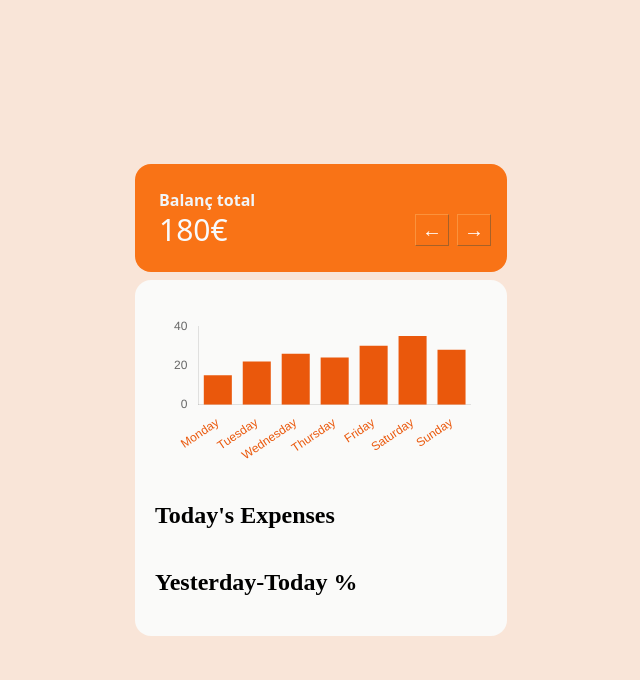
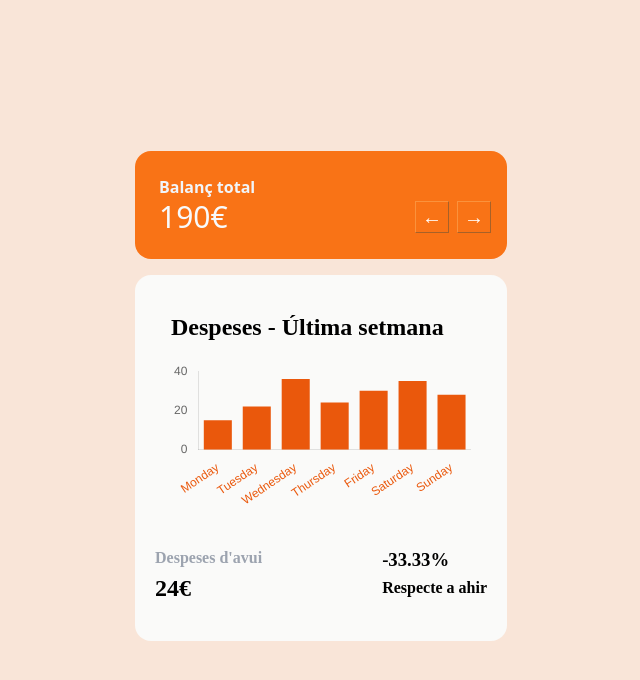
Before and after one commit to Laucf7/Sprint-8, a React (Vite) app: page / in a window 1280 px wide. Shown: the top 680 px of the page, without its empty margins (319-959 px from the left). Built offline with nearby package versions, Linux system fonts and the light colour scheme.

Commit message:
Exercici-4

```diff
--- a/src/components/Card.tsx
+++ b/src/components/Card.tsx
@@ -6,10 +6,12 @@ import YesterdayTodayPercentage from './YesterdayTodayPercentage.tsx';
 const Card: React.FC = () => {
 
     return (
-        <div className='bg-cover bg-stone-50 card m-2 p-5'>
+        <div className='bg-cover bg-stone-50 card m-2 p-5 my-4'>
             <WeeklyExpensesGraphic />
-            <TodaysExpenses />
-            <YesterdayTodayPercentage />
+            <div className='flex items-center justify-between'>
+                <TodaysExpenses />
+                <YesterdayTodayPercentage />
+            </div>
         </div>
     );
 };
--- a/src/components/TodaysExpenses.tsx
+++ b/src/components/TodaysExpenses.tsx
@@ -1,13 +1,13 @@
-//import React, { useContext } from 'react';
-//import { ExpenseContext } from '../context/ExpenseContext.tsx';
+import React, { useContext } from 'react';
+import { ExpenseContext } from '../context/ExpenseContext.tsx';
 
 const TodaysExpenses: React.FC = () => {
-  //const { todayExpenses } = useContext(ExpenseContext);
+  const { todayExpenses } = useContext(ExpenseContext);
 
   return (
     <div>
-      <h2>Today's Expenses</h2>
-      {/* Renderitza les despeses d'avui */}
+      <h4 className='text-gray-400 mb-2'>Despeses d'avui</h4>
+      <h2 className='mt-2'>{todayExpenses}€</h2>
     </div>
   );
 };
--- a/src/components/WeeklyExpensesGraphic.tsx
+++ b/src/components/WeeklyExpensesGraphic.tsx
@@ -50,71 +50,14 @@ const WeeklyExpensesGraphic: React.FC = () => {
   };
 
   return (
-    <div className="flex justify-center items-center m-4">
-      <Bar data={data} options={options} />
+    <div>
+      <h2 className=' mx-4'>Despeses - Última setmana</h2>
+      <div className="flex justify-center items-center m-4">
+        <Bar data={data} options={options} />
+      </div>
     </div>
+
   );
 };
 
 export default WeeklyExpensesGraphic;
-
-
-// import { ExpenseContext } from '../context/ExpenseContext.tsx';
-// import { useContext } from 'react';
-// import { Bar } from 'react-chartjs-2';
-// import { Chart as ChartJS, CategoryScale, LinearScale, PointElement, BarElement, Title, Tooltip, Legend, Filler } from "chart.js";
-
-// ChartJS.register(CategoryScale, LinearScale, PointElement, BarElement, Title, Tooltip, Legend, Filler);
-
-// const WeeklyExpensesGraphic = (): JSX.Element => {
-//   const { daysData } = useContext(ExpenseContext);
-//   const { expensesDayData } = useContext(ExpenseContext);
-
-//   const data = {
-//     labels: daysData,
-//     datasets: [
-//       {
-//         label: "Despeses",
-//         data: expensesDayData,
-//         backgroundColor: "rgba(234, 88, 12)",
-//         hoverBackgroundColor: "rgba(234, 88, 12, 0.5)",
-//         borderRadius: '4',
-//       },
-//     ],
-//   };
-
-//   const options = {
-//     responsive: true,
-//     plugins: {
-//       legend: {
-//         display: false,
-//       },
-//     },
-//     scales: {
-//       y: {
-//         min: 0,
-//         max: 40,
-//         grid: {
-//           display: false,
-//         },
-//         ticks: {
-//           maxTicksLimit:4,
-//         }
-//       },
-//       x: {
-//         ticks: {color: 'rgba(234, 88, 12)'},
-//         grid: {
-//           display: false,
-//         }
-//       },
-//     },
-//   }
-
-//   return (
-//     <div className="flex justify-center items-center m-4">
-//      <Bar data={data} options={options} />
-//     </div>
-//   );
-// }
-
-// export default WeeklyExpensesGraphic;
--- a/src/components/YesterdayTodayPercentage.tsx
+++ b/src/components/YesterdayTodayPercentage.tsx
@@ -1,13 +1,13 @@
-// import React, { useContext } from 'react';
-// import { ExpenseContext } from '../context/ExpenseContext.tsx';
+import { useContext } from 'react';
+import { ExpenseContext } from '../context/ExpenseContext.tsx';
 
-const YesterdayTodayPercentage: React.FC = () => {
-  //const { percentageChange } = useContext(ExpenseContext);
+const YesterdayTodayPercentage= (): JSX.Element => {
+  const { percentageChange } = useContext(ExpenseContext);
 
   return (
     <div>
-      <h2>Yesterday-Today %</h2>
-      {/* Renderitza el percentatge de variació entre ahir i avui */}
+      <h3 className="mb-2">{ percentageChange.toFixed(2) }%</h3>
+      <h4 className="mt-2">Respecte a ahir</h4>
     </div>
   );
 };
--- a/src/context/ExpenseContext.tsx
+++ b/src/context/ExpenseContext.tsx
@@ -1,6 +1,7 @@
 import React, { createContext } from 'react';
 
 interface WeekData {
+  [key: string]: number;
   Monday: number;
   Tuesday: number;
   Wednesday: number;
@@ -14,16 +15,16 @@ interface ExpenseContextProps {
   totalWeekExpenses: number;
   daysData: string[];
   expensesDayData: number[];
-  // todayExpenses: number;
-  // percentageChange: number;
+  todayExpenses: number;
+  percentageChange: number;
 }
 
 const ExpenseContext = createContext<ExpenseContextProps>({
   totalWeekExpenses: 0,
   daysData: [],
   expensesDayData: [],
-  // todayExpenses: 0,
-  // percentageChange: 0,
+  todayExpenses: 0,
+  percentageChange: 0,
 });
 
 const ExpenseProvider: React.FC<React.PropsWithChildren> = ({ children }) => {
@@ -49,7 +50,7 @@ const ExpenseProvider: React.FC<React.PropsWithChildren> = ({ children }) => {
     {
       Monday: 15,
       Tuesday: 22,
-      Wednesday: 26,
+      Wednesday: 36,
       Thursday: 24,
       Friday: 30,
       Saturday: 35,
@@ -64,8 +65,16 @@ const ExpenseProvider: React.FC<React.PropsWithChildren> = ({ children }) => {
   const daysData = Object.keys(arrayWeeks[arrayWeeks.length - 1]);
   const expensesDayData = Object.values(arrayWeeks[arrayWeeks.length - 1]);
 
-  // const [todayExpenses, setTodayExpenses] = useState<number>(0);
-  // const [percentageChange, setPercentageChange] = useState<number>(0);
+
+  let actualDay = new Date().getDay() -1;
+  actualDay = actualDay === -1 ? 6 : actualDay;
+  const todayExpenses = arrayWeeks[arrayWeeks.length - 1][Object.keys(arrayWeeks[arrayWeeks.length - 1])[actualDay]];
+
+  const previousDay = actualDay - 1 < 0 ? 6 : actualDay - 1;
+  const yesterdayExpenses = arrayWeeks[arrayWeeks.length - 1][Object.keys(arrayWeeks[arrayWeeks.length - 1])[previousDay]];
+
+  const percentageChange = ((todayExpenses - yesterdayExpenses)/yesterdayExpenses)*100
+
 
   return (
     <ExpenseContext.Provider
@@ -73,8 +82,8 @@ const ExpenseProvider: React.FC<React.PropsWithChildren> = ({ children }) => {
         totalWeekExpenses,
         daysData,
         expensesDayData,
-        // todayExpenses,
-        // percentageChange,
+        todayExpenses,
+        percentageChange,
       }}
     >
       {children}
```
Also changed, not shown: 2 other files (tests, documents, lock files or other folders).
